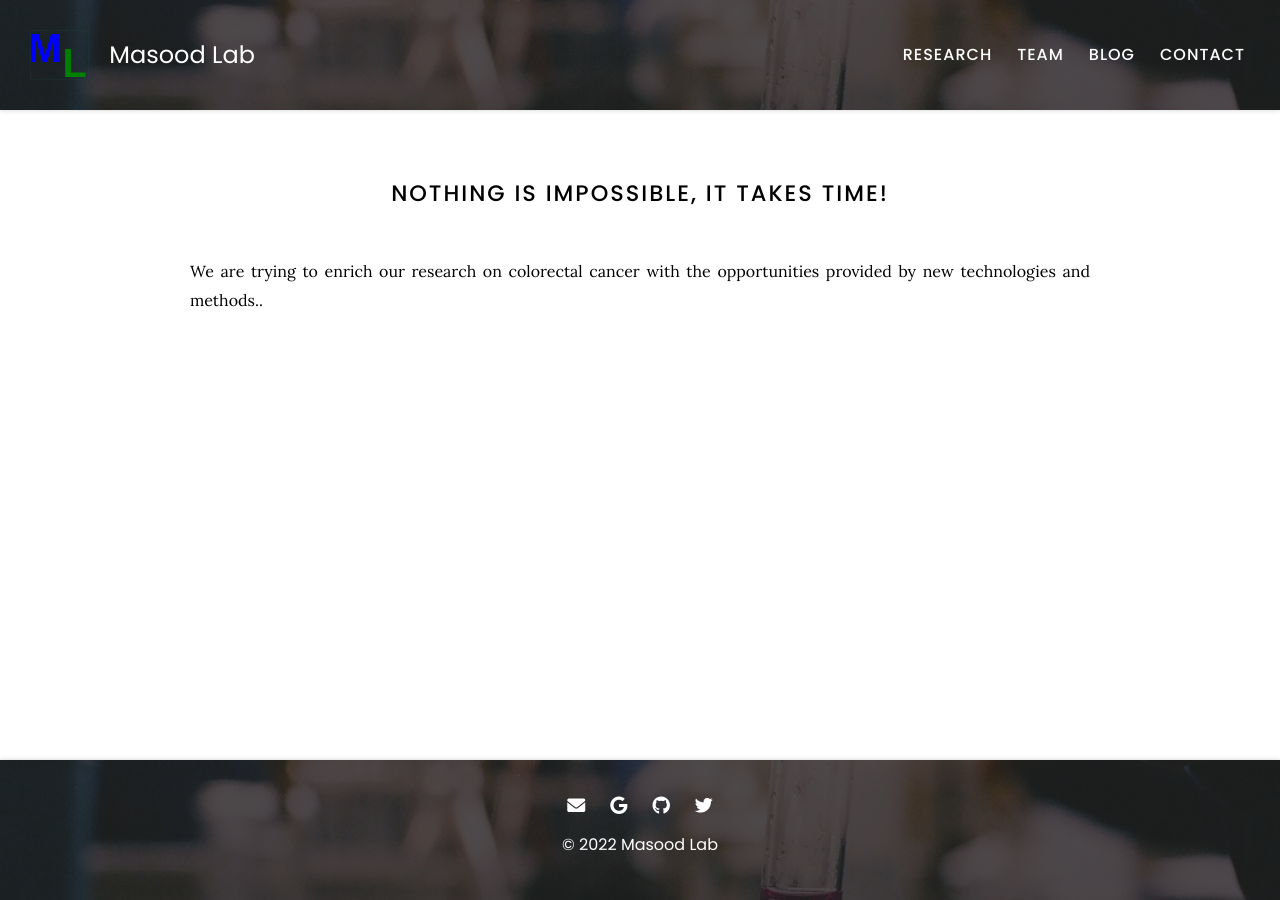
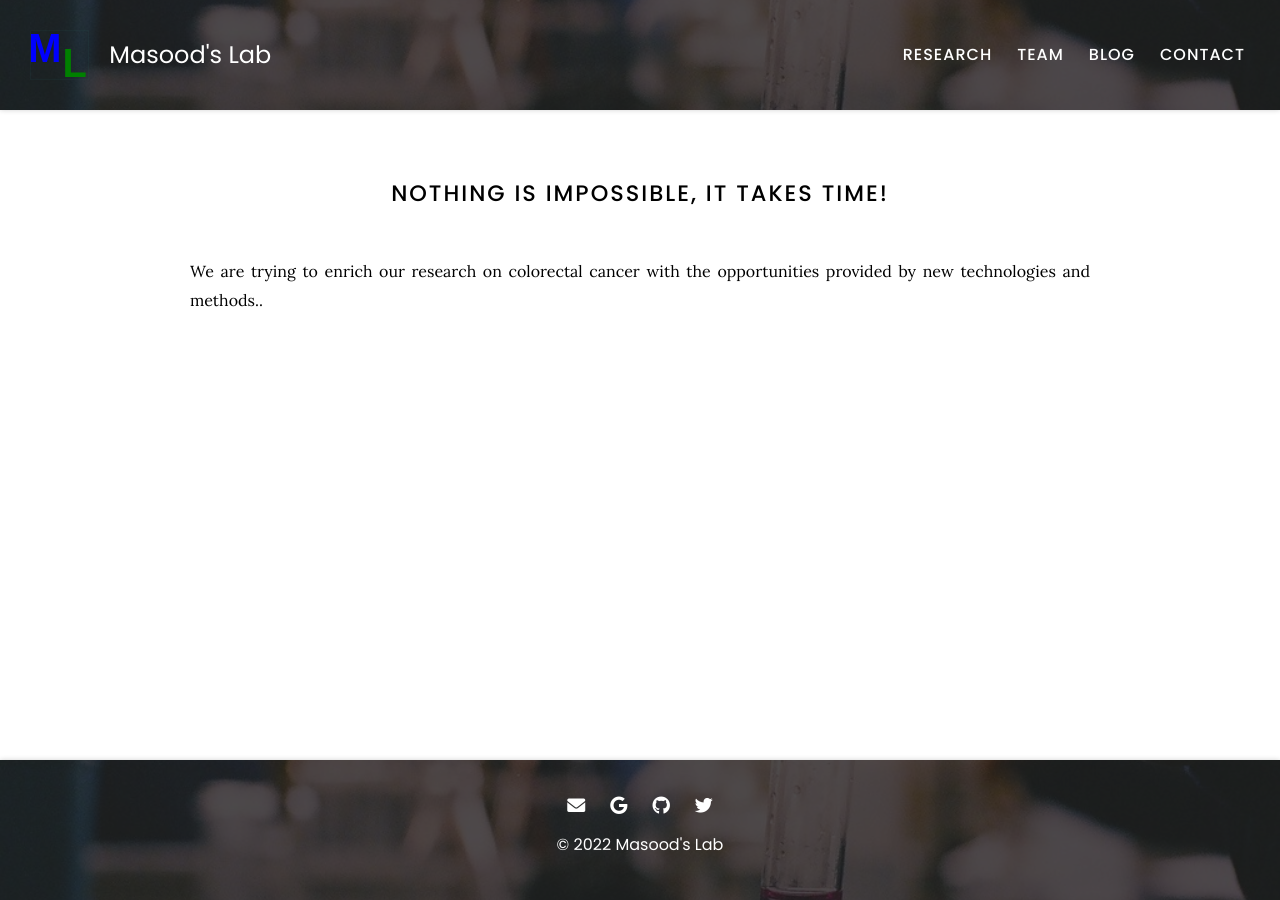
Before and after one commit to masoodlab/masoodlab.github.io, a Jekyll site: the page built from index.md, in a window 1280 px wide. Built offline with Jekyll 4.4.1, drawn with Linux system fonts in a browser that asks for light colours.

Commit message:
site updated

```diff
--- a/_config.yaml
+++ b/_config.yaml
@@ -1,8 +1,8 @@
 ### basic settings
 
 # site properties and page defaults
-title: Masood Lab
-description: Projects and Persons on Masood Lab.
+title: Masood's Lab
+description: Projects and Persons on Masood's Lab.
 logo: images/logo.svg
 header: images/background.jpg
 footer: images/background.jpg
```
